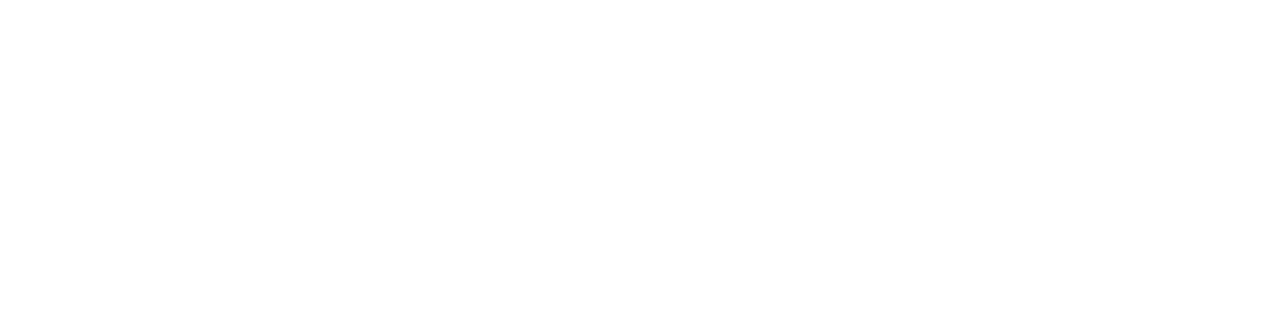
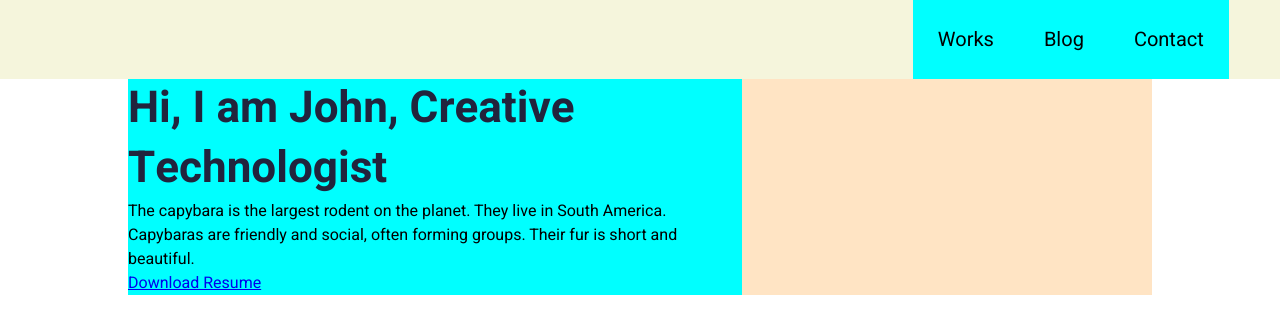
Before and after one commit to FluffyBarash/Summary-of-John-the-Capybara, a plain HTML site: page index.html in a window 1280 px wide. Drawn offline with Linux system fonts and the light colour scheme.

Commit message:
Made some changes

```diff
--- a/index.html
+++ b/index.html
@@ -8,14 +8,40 @@
       content="The capybara is the largest rodent on the planet.  They live in South America.  Capybaras are friendly and social, often forming groups.  Their fur is short and beautiful."
     />
     <meta name="keywords" content="Summary of John the Capybara" />
+    <link rel="preconnect" href="https://fonts.googleapis.com" />
+    <link rel="preconnect" href="https://fonts.gstatic.com" crossorigin />
+    <link
+      href="https://fonts.googleapis.com/css2?family=Heebo:wght@400;700&display=swap"
+      rel="stylesheet"
+    />
     <link rel="stylesheet" href="css/style.css" />
     <title>Summary of John the Capybara</title>
   </head>
   <body>
-    <page>
-      <header></header>
-      <main></main>
-      <footer></footer>
+    <page class="page">
+      <header class="header">
+        <nav class="nav">
+          <div class="nav__menu">
+            <a href="pages/work.html">Works</a>
+            <a href="pages/blog.html">Blog</a>
+            <a href="pages/contact.html">Contact</a>
+          </div>
+        </nav>
+        <div class="header__title-box">
+          <div class="header__title">
+            <h1>Hi, I am John, Creative Technologist</h1>
+            <p>
+              The capybara is the largest rodent on the planet. They live in
+              South America. Capybaras are friendly and social, often forming
+              groups. Their fur is short and beautiful.
+            </p>
+            <a href="#">Download Resume</a>
+          </div>
+          <div class="header__images"></div>
+        </div>
+      </header>
+      <main class="main"></main>
+      <footer class="footer"></footer>
     </page>
   </body>
 </html>
--- a/scss/style.scss
+++ b/scss/style.scss
@@ -7,6 +7,7 @@ html {
 *:before,
 *:after {
   box-sizing: inherit;
+  font-family: "Heebo", sans-serif;
 }
 
 body,
@@ -47,3 +48,43 @@ page {
 main {
   flex: 1 1 auto;
 }
+
+.nav {
+  background-color: beige;
+  text-decoration: none;
+  display: flex;
+  &__menu {
+    background-color: aqua;
+    margin-left: auto;
+    display: flex;
+    margin-right: 4%;
+    & a {
+      text-decoration: none;
+      padding: 25px 25px 25px 25px;
+      font-size: 20px;
+      font-weight: 500;
+      color: black;
+      &:hover {
+        color: rgba(255, 100, 100, 1);
+        text-shadow: 0px 0px 100px black;
+      }
+    }
+  }
+}
+
+.header__title-box {
+  background-color: bisque;
+  margin-left: auto;
+  margin-right: auto;
+  width: 80%;
+  .header__title {
+    width: 60%;
+    background-color: aqua;
+    & h1 {
+      color: #21243d;
+      font-size: 44px;
+      font-weight: 700;
+      line-height: 60px;
+    }
+  }
+}
```
Also changed, not shown: pages/blog.html (+6 -0 lines), pages/contact.html (+6 -0 lines), pages/work.html (+6 -0 lines), css/style.css.
